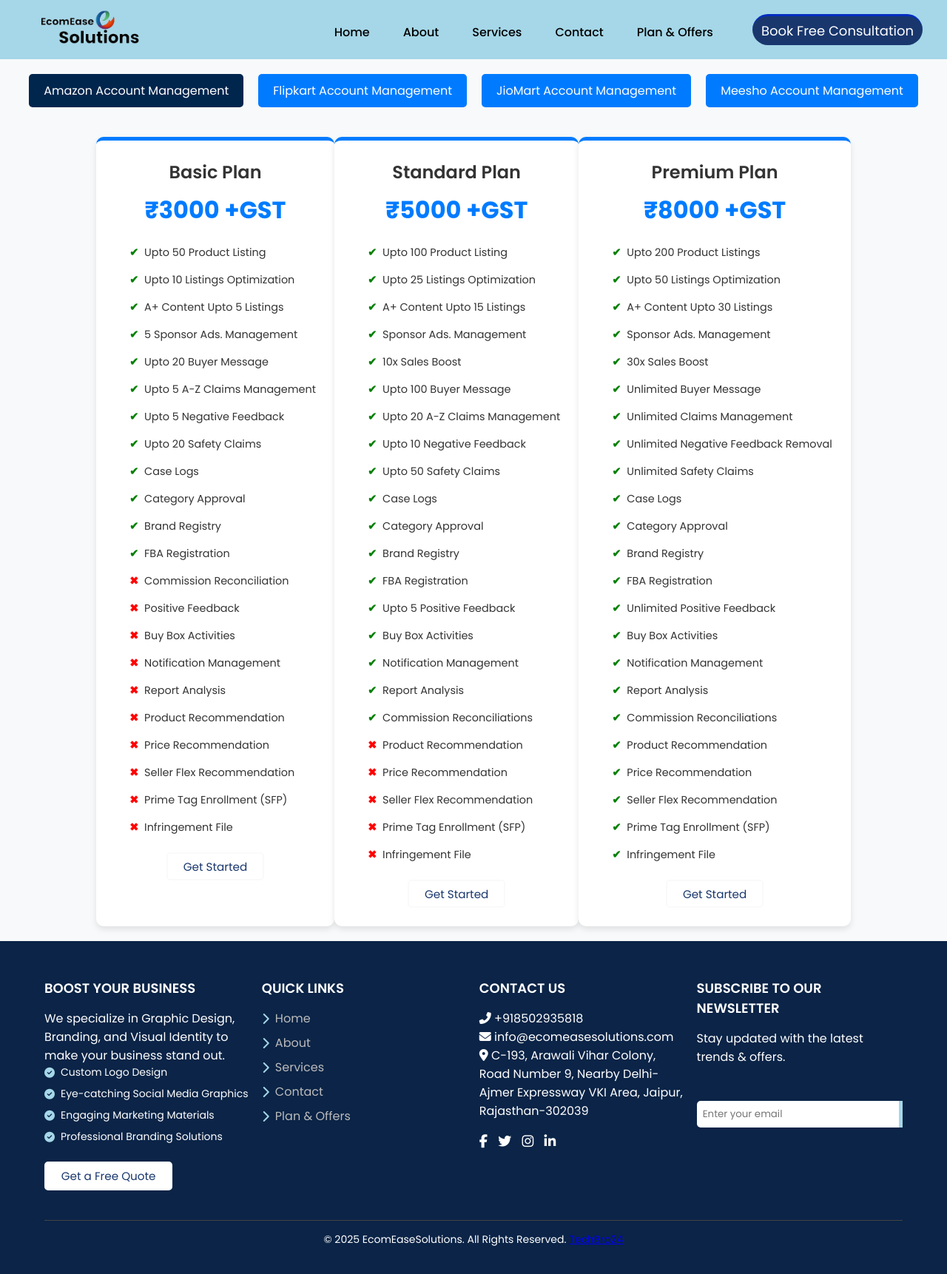
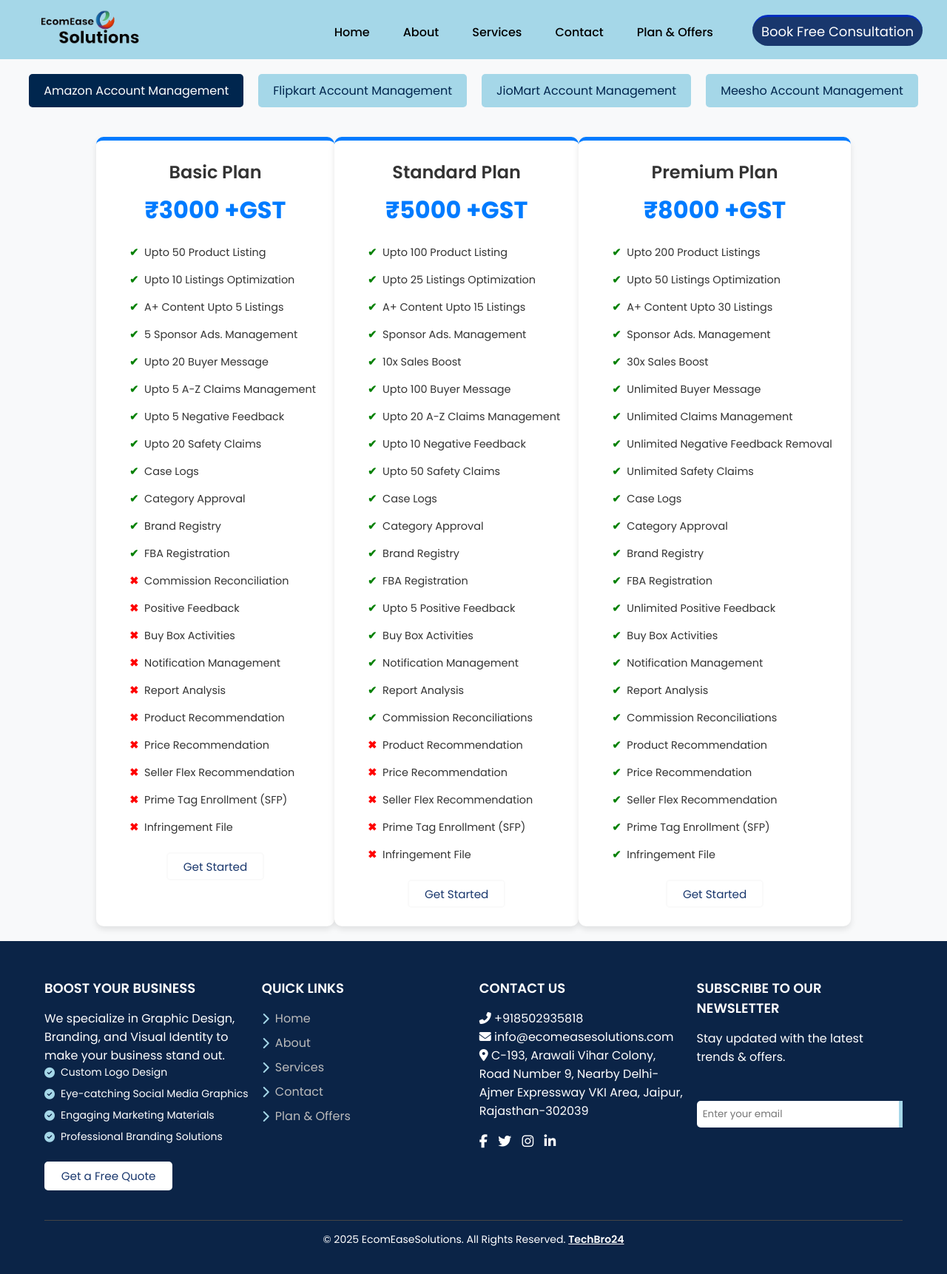
Before and after one commit to shahzadkhan344/EcomEaseSolutions, a plain HTML site: page Plan&Offers.html in a window 1280 px wide. Shown: the whole page at 74% size. Drawn offline with nearby package versions, Linux system fonts and the light colour scheme.

Commit message:
normally changes

```diff
--- a/Plan&Offers.html
+++ b/Plan&Offers.html
@@ -39,8 +39,8 @@
 
     .tab {
       padding: 10px 20px;
-      background: #007bff;
-      color: white;
+      background: #a5d7e8;
+      color: #00264e;
       border-radius: 5px;
       cursor: pointer;
       transition: 0.3s;
@@ -48,6 +48,7 @@
 
     .tab:hover,
     .tab.active {
+      color: #fff;
       background: #00264e;
     }
 
--- a/style.css
+++ b/style.css
@@ -62,7 +62,7 @@
 }
 
 
-.menu ul a {
+.menu ul li a {
   position: relative;
   color: #000;
   text-decoration: none;
@@ -71,7 +71,7 @@
   transition: color 0.5s;
 }
 
-.menu ul a::after {
+.menu ul li a::after {
   content: '';
   position: absolute;
   bottom: -2px;
@@ -84,7 +84,7 @@
   transition: transform 0.5s ease-in-out, background-color 0.3s;
 }
 
-.menu ul a:hover::after {
+.menu ul li a:hover::after {
   transform: scaleX(1);
   transform-origin: bottom left;
   background-color: #19376D;
@@ -93,6 +93,7 @@
 .menu ul a:hover {
   color: #0e0e0e;
 }
+
 
 .menu ul button {
   margin: 0 8px;
@@ -1317,6 +1318,11 @@
   font-size: 14px;
 }
 
+.footer-bottom p a {
+  color: #fff;
+  font-weight: 600;
+}
+
 .subscribe-form {
   display: flex;
   margin-left: -35px;
```
Also changed, not shown: Digital-Marketing.html (+0 -6 lines).
